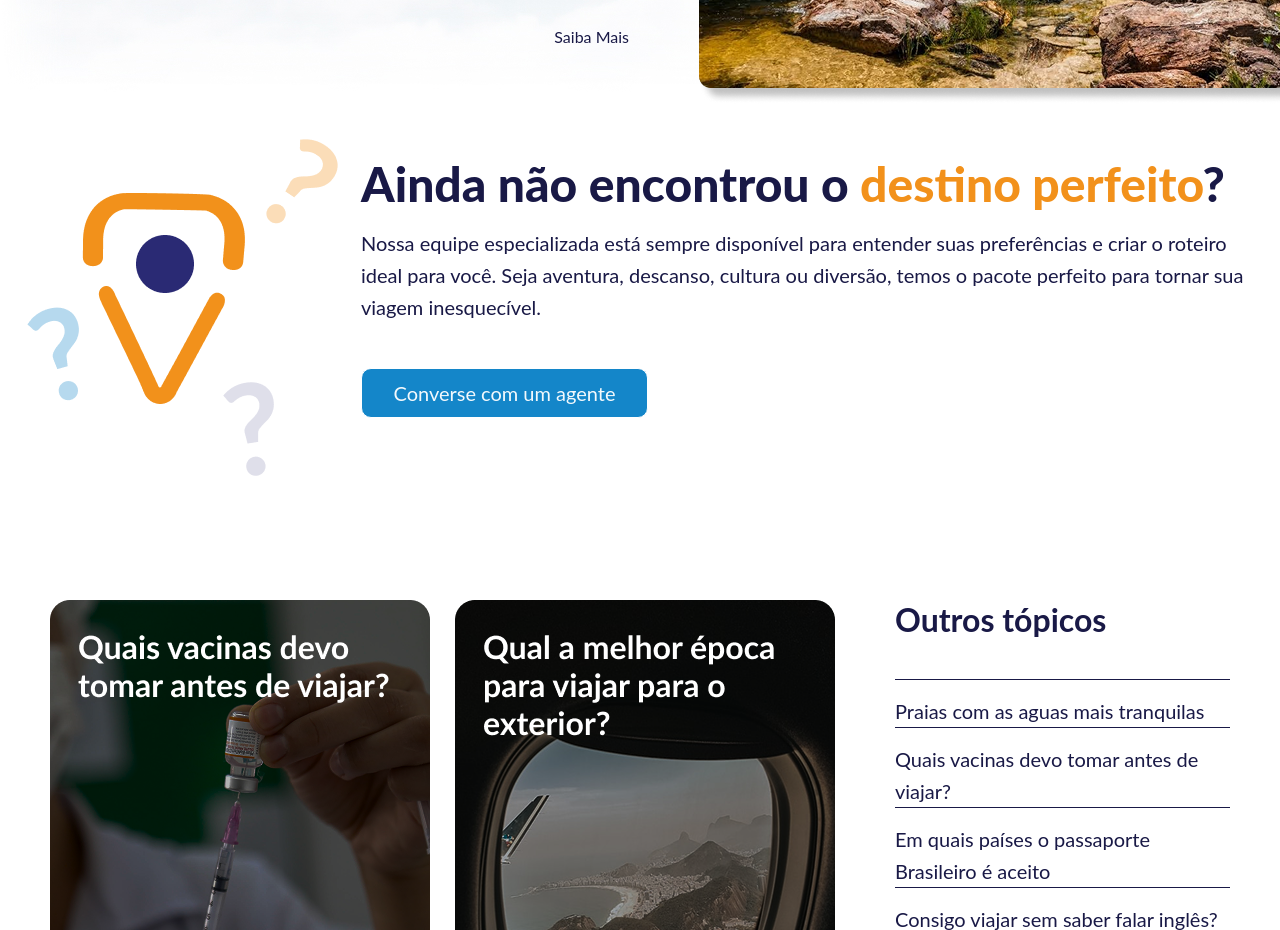
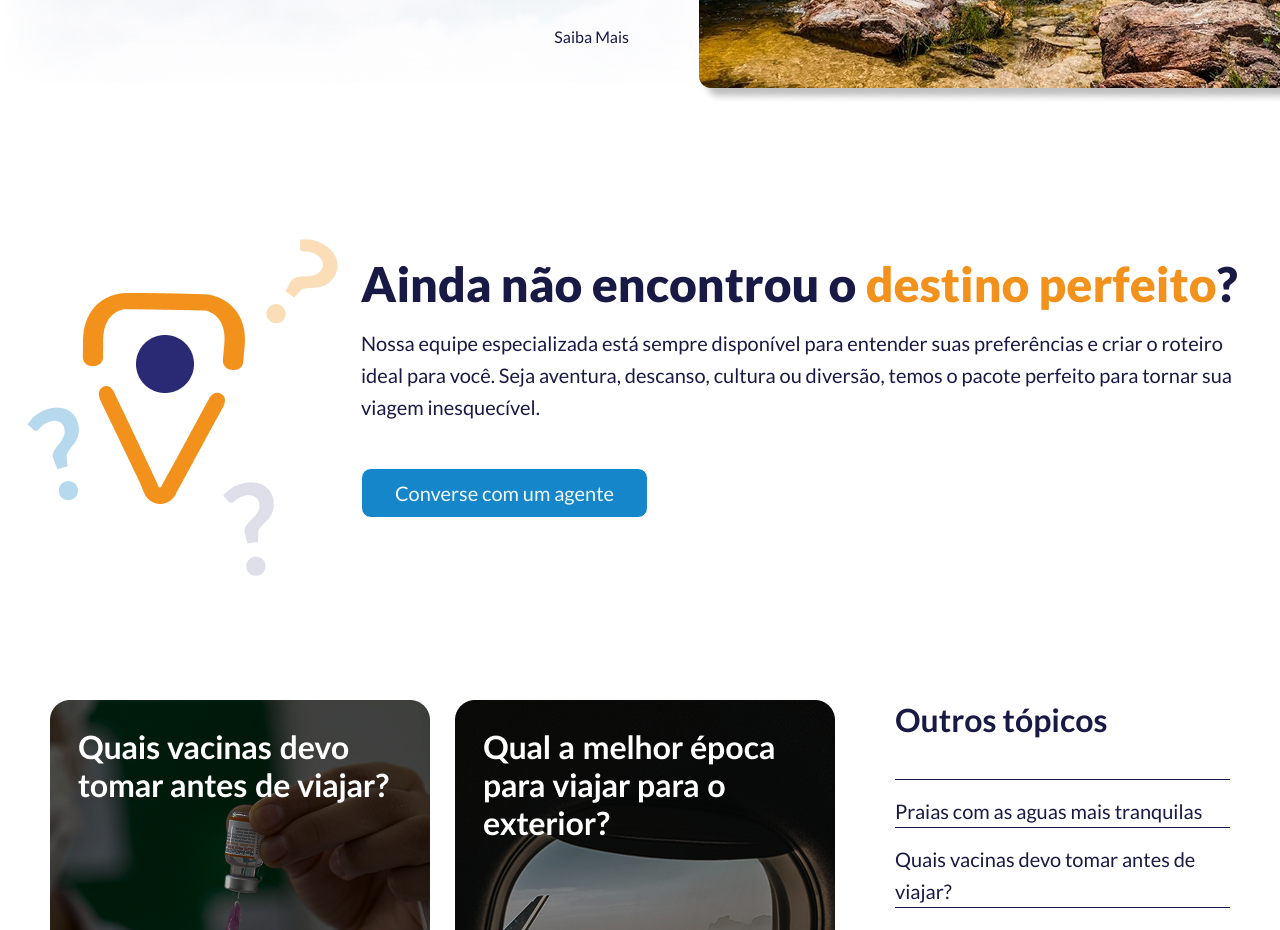
Before and after one commit to kesleys/ipetour, a React (Vite) app in the folder ipetour/: page /destinos in a window 1280 px wide. Shown: the part 2260-3190 px from the top of the page. Built offline with nearby package versions, Linux system fonts and the light colour scheme.

Commit message:
atualizar a fonte

```diff
--- a/ipetour/index.html
+++ b/ipetour/index.html
@@ -7,7 +7,11 @@
     <title>IpeTour Operadora</title>
   </head>
   <body>
+
     <div id="root"></div>
     <script type="module" src="/src/main.tsx"></script>
+    <style>
+      @import url('https://fonts.googleapis.com/css2?family=Lato:ital,wght@0,100;0,300;0,400;0,700;0,900;1,100;1,300;1,400;1,700;1,900&display=swap');
+    </style>
   </body>
 </html>
--- a/ipetour/src/components/destinos_page/ainda_nao_encontrou_destinos_page/ainda_nao_encontrou_destinos_page.css
+++ b/ipetour/src/components/destinos_page/ainda_nao_encontrou_destinos_page/ainda_nao_encontrou_destinos_page.css
@@ -1,6 +1,5 @@
 .ainda_nao_encontrou_destinos_page {
-  margin-top: 100px;
-  margin: auto;
+  margin: 100px auto;
   width: 1230px;
   height: 350px;
   display: flex;
--- a/ipetour/src/index.css
+++ b/ipetour/src/index.css
@@ -1,6 +1,6 @@
 :root {
   background-color: #ffffff;
-  font-family: Lato, sans-serif;
+  font-family: "Lato", sans-serif;
 }
 
 * {
```
